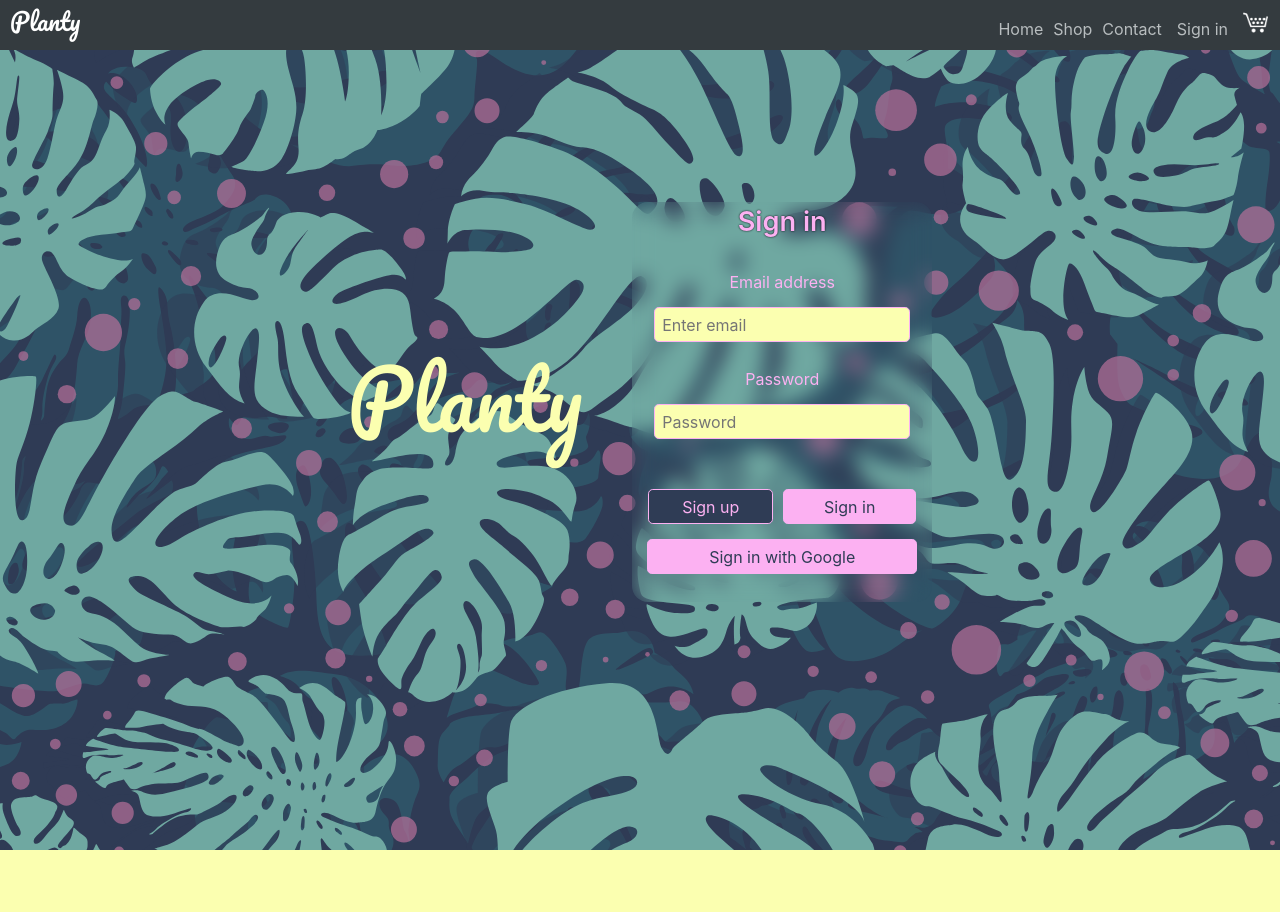
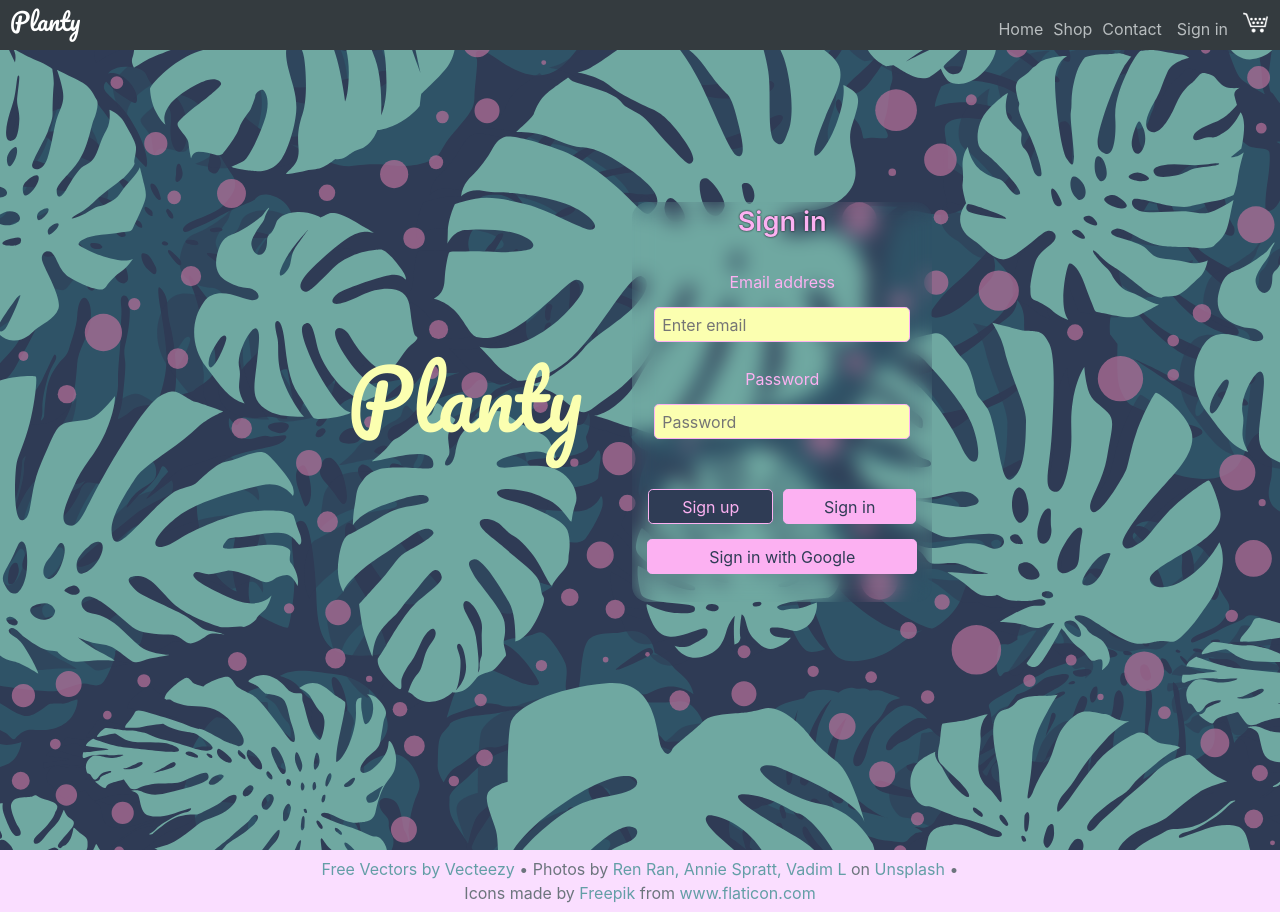
Before and after one commit to SaraCu/planty-app, a React (Create React App) app: page /signin in a window 1280 px wide. Before the commit the page ends 850 px from the top, so only its background shows below. Built offline with nearby package versions, Linux system fonts and the light colour scheme; no server answers.

Commit message:
add footer

```diff
--- a/src/App.js
+++ b/src/App.js
@@ -9,7 +9,8 @@ import { connect } from "react-redux";
 import { auth, createUserProfileDocument } from "./firebase/firebase.utils";
 
 import Header from "./components/header/header.component";
-import SignInAndSignUpPage from "./pages/sign-in-and-sign-up/sign-in-and-sign-up.component.jsx";
+import Footer from "./components/footer/footer.component";
+import SignInAndSignUpPage from "./pages/sign-in-and-sign-up/sign-in-and-sign-up.component";
 import HomePage from "./pages/home/home.component";
 import CartPage from "./pages/cart/cart.component";
 import ShopPage from "./pages/shop/shop.component";
@@ -61,6 +62,7 @@ class App extends Component {
             }
           />
         </Switch>
+        <Footer />
       </div>
     );
   }
--- /dev/null
+++ b/src/components/footer/footer.component.jsx
@@ -0,0 +1,62 @@
+import React from "react";
+import "./footer.styles.scss";
+
+const Footer = () => (
+  <footer className="footer">
+    <div className="container">
+      <a className="link" href="https://www.vecteezy.com/free-vector/free">
+        Free Vectors by Vecteezy
+      </a>
+      <span className="text-muted"> &bull; </span>
+      {thanks}
+      <span className="text-muted"> &bull; </span>
+      <div className="text-muted">
+        Icons made by{" "}
+        <a
+          className="link"
+          href="https://www.flaticon.com/authors/freepik"
+          title="Freepik"
+        >
+          Freepik
+        </a>{" "}
+        from{" "}
+        <a className="link" href="https://www.flaticon.com/" title="Flaticon">
+          www.flaticon.com
+        </a>
+      </div>
+    </div>
+  </footer>
+);
+
+const thanks = (
+  <span className="text-muted">
+    Photos by{" "}
+    <a
+      className="link"
+      href="https://unsplash.com/@renran?utm_source=unsplash&amp;utm_medium=referral&amp;utm_content=creditCopyText"
+    >
+      Ren Ran,
+    </a>{" "}
+    <a
+      className="link"
+      href="https://unsplash.com/@anniespratt?utm_source=unsplash&amp;utm_medium=referral&amp;utm_content=creditCopyText"
+    >
+      Annie Spratt,
+    </a>{" "}
+    <a
+      className="link"
+      href="https://unsplash.com/@sk3tch?utm_source=unsplash&amp;utm_medium=referral&amp;utm_content=creditCopyText"
+    >
+      Vadim L
+    </a>{" "}
+    on{" "}
+    <a
+      className="link"
+      href="https://unsplash.com/s/photos/plants?utm_source=unsplash&amp;utm_medium=referral&amp;utm_content=creditCopyText"
+    >
+      Unsplash
+    </a>
+  </span>
+);
+
+export default Footer;
--- /dev/null
+++ b/src/components/footer/footer.styles.scss
@@ -0,0 +1,21 @@
+.footer {
+  background-color: #fadeff;
+  width: 100%;
+
+  .container {
+    padding: 7px 0;
+
+    .text-muted {
+      color: #6c757d;
+    }
+
+    .link {
+      color: #639ea6;
+      text-decoration: none;
+
+      &:hover {
+        text-decoration: none;
+      }
+    }
+  }
+}
```
